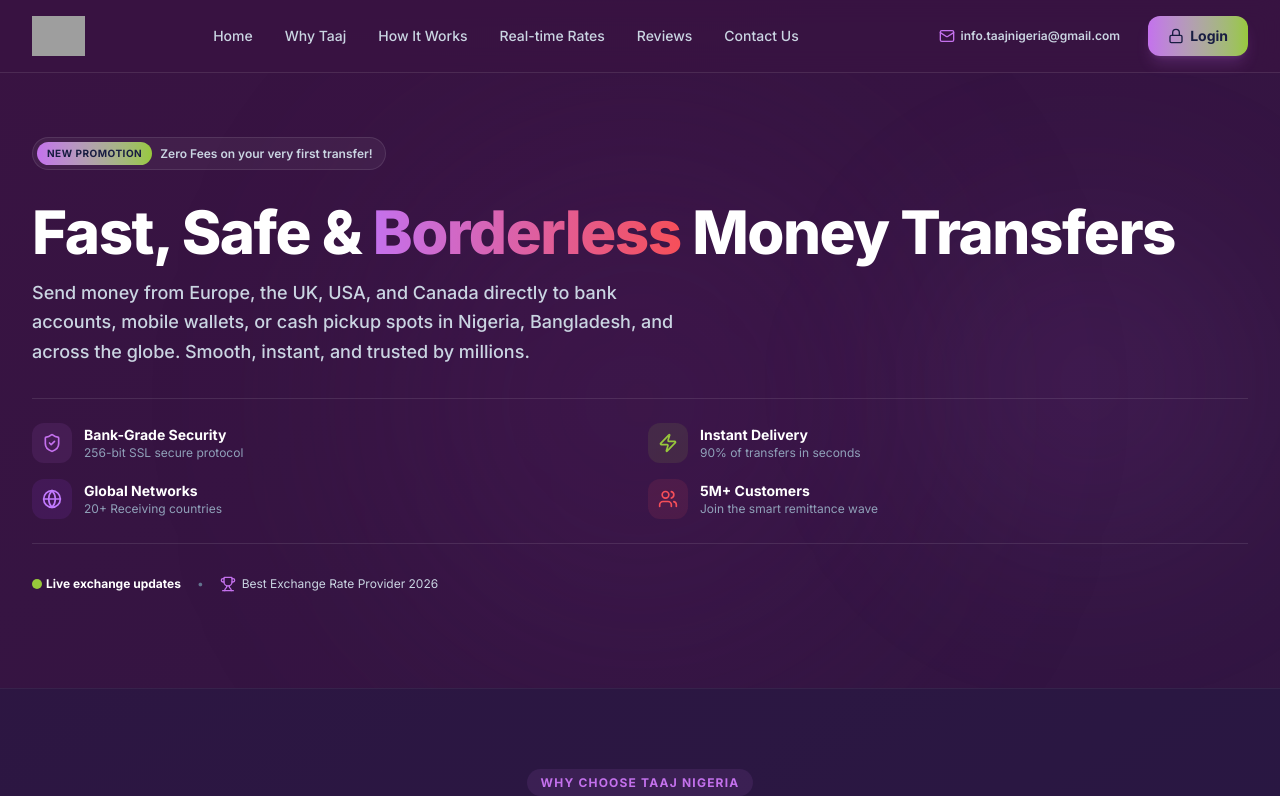
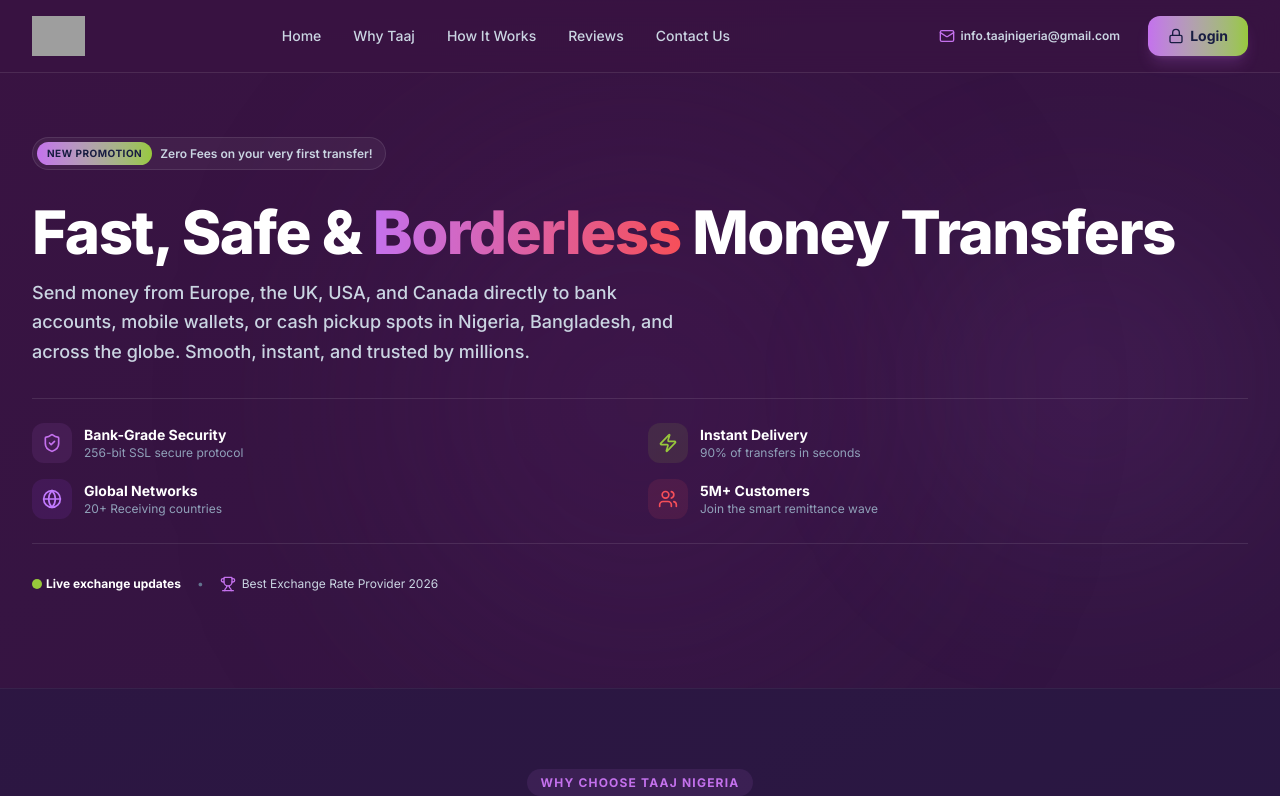
Before and after one commit to mdislamulhaque/taaj_frontent_react_me, a React (Vite) app: page / in a window 1280 px wide. Shown: the top 796 px of the page. Built offline with nearby package versions, Linux system fonts and the light colour scheme; grey boxes are pictures that could not be loaded.

Commit message:
scroll smoth

```diff
--- a/src/components/Navbar.tsx
+++ b/src/components/Navbar.tsx
@@ -17,7 +17,6 @@
     { name: 'Home', href: '#home' },
     { name: 'Why Taaj', href: '#why-us' },
     { name: 'How It Works', href: '#how-it-works' },
-    { name: 'Real-time Rates', href: '#rates' },
     { name: 'Reviews', href: '#reviews' },
     { name: 'Contact Us', href: '#contact' },
   ];
--- a/src/index.css
+++ b/src/index.css
@@ -27,6 +27,9 @@
   --accent-gradient: linear-gradient(90deg, #c471ed, #f64f59); /* Sophisticated primary button/text gradient */
   --dark-card-bg: rgba(255, 255, 255, 0.05);
   --dark-card-border: rgba(255, 255, 255, 0.1);
+}
+*{
+  scroll-behavior: smooth;
 }
 
 /* Custom styles for the financial landing page */
```
